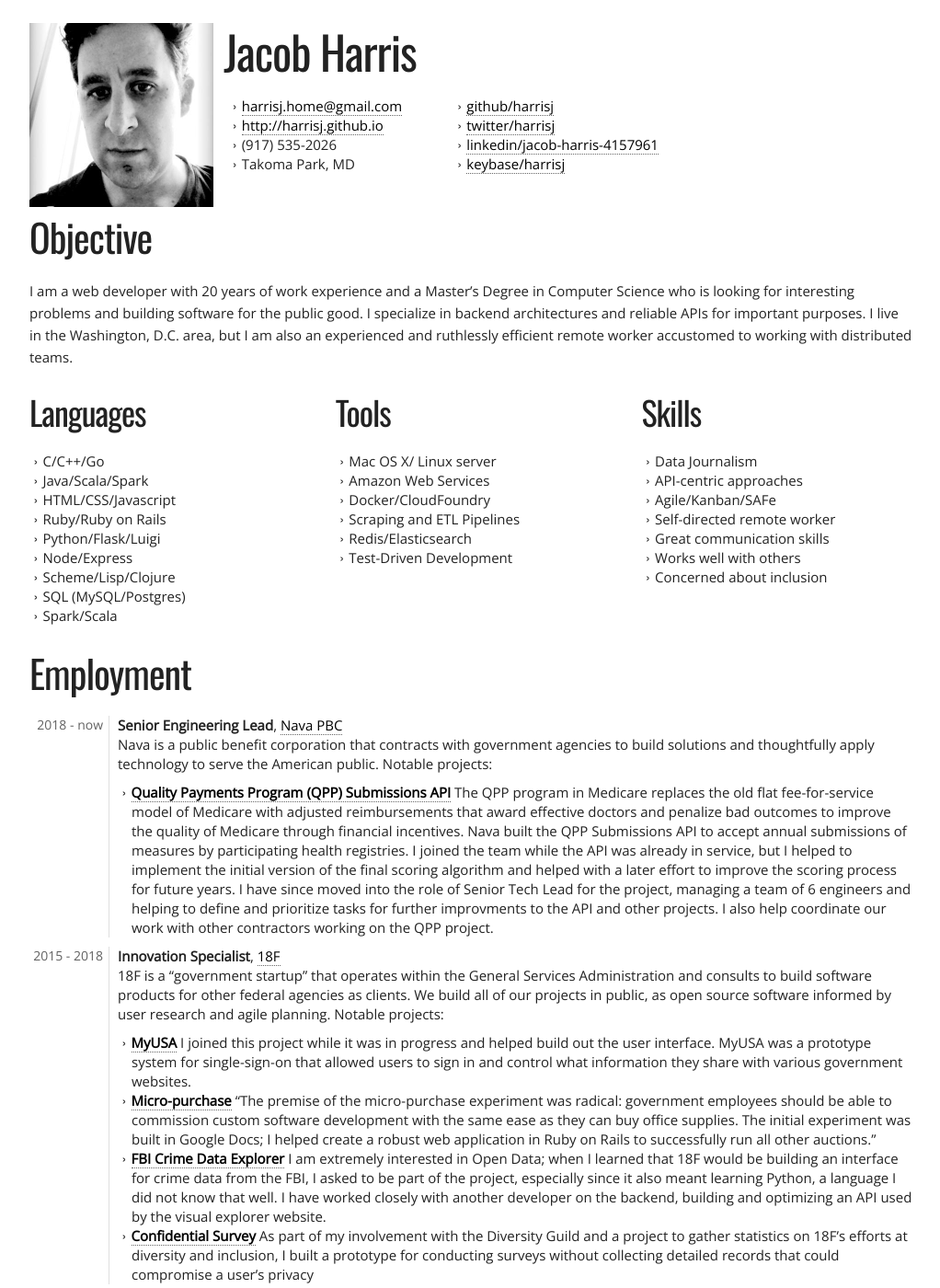
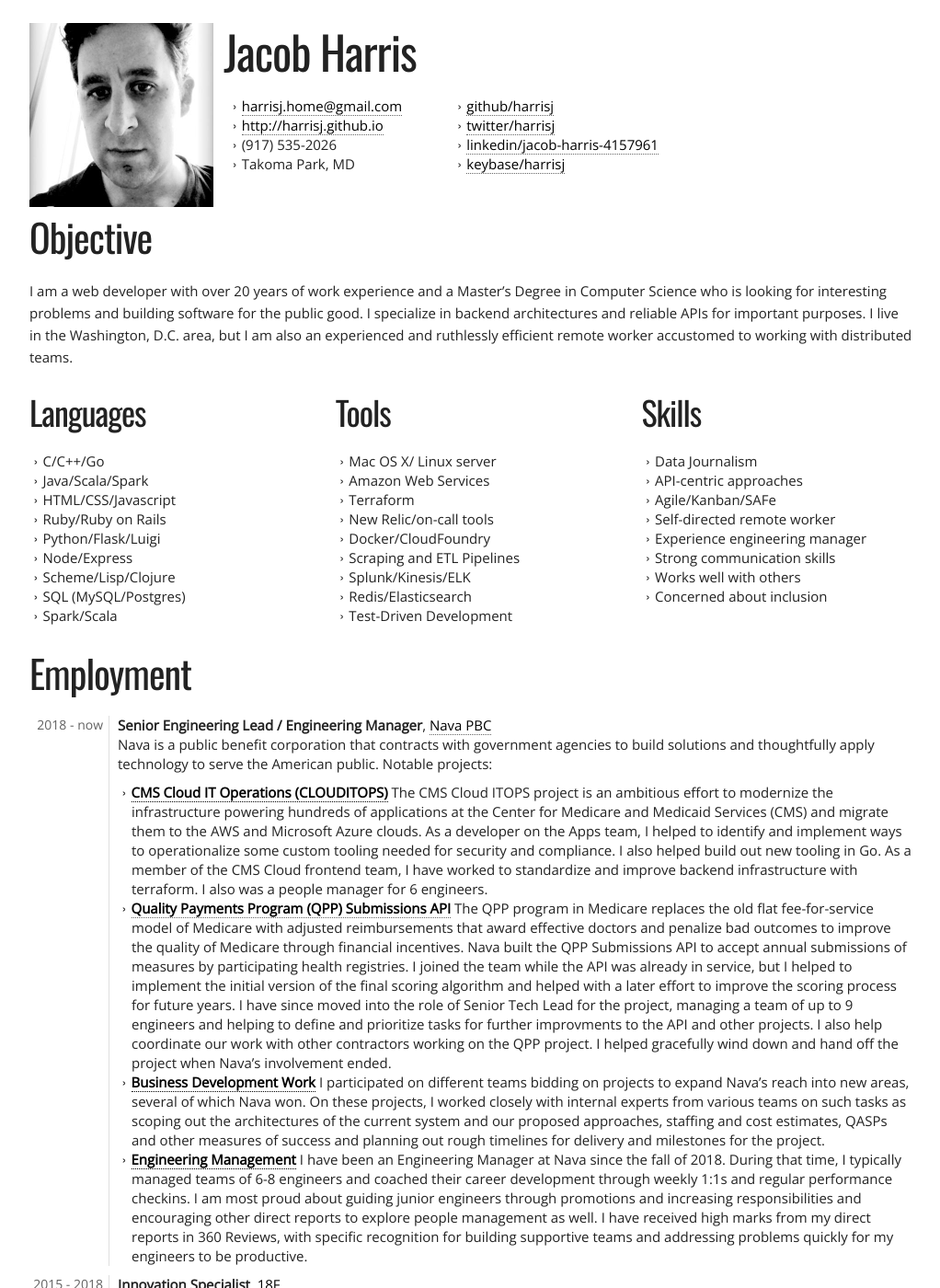
Before and after one commit to harrisj/harrisj.github.io, a Jekyll site: the page built from index.html, in a window 1280 px wide and 1400 px high. Shown: the whole window at 92% size, without its empty margins (128-1150 px from the left). Built offline with Jekyll 4.4.1, drawn with Linux system fonts in a browser that asks for light colours; nearby versions of some CDN libraries.

Commit message:
Updating to reflect some changes since last update

```diff
--- a/_data/cv.yml
+++ b/_data/cv.yml
@@ -11,17 +11,16 @@ personal:
     keybase: harrisj
   fingerprint: 219E C44A EC5B 6425 5A5B 0CB9 22C5 DDCC 45EE 2FBA
 objective: >
-  I am a web developer with 20 years of work experience and a Master’s
-  Degree in Computer Science who is looking for interesting problems
-  and building software for the public good. I specialize in backend
-  architectures and reliable APIs for important purposes. I live in
-  the Washington, D.C. area, but I am also an experienced and
-  ruthlessly efficient remote worker accustomed to working with
-  distributed teams.
+  I am a web developer with over 20 years of work experience and a Master’s
+  Degree in Computer Science who is looking for interesting problems and
+  building software for the public good. I specialize in backend architectures
+  and reliable APIs for important purposes. I live in the Washington, D.C. area,
+  but I am also an experienced and ruthlessly efficient remote worker accustomed
+  to working with distributed teams.
 career:
   - company: Nava PBC
     link: https://www.navapbc.com/
-    title: Senior Engineering Lead
+    title: Senior Engineering Lead / Engineering Manager
     start: 2018
     end: now
     description: >
@@ -29,24 +28,54 @@ career:
       government agencies to build solutions and thoughtfully apply
       technology to serve the American public.
     projects:
+      - title: CMS Cloud IT Operations (CLOUDITOPS)
+        description: >-
+          The CMS Cloud ITOPS project is an ambitious effort to modernize the
+          infrastructure powering hundreds of applications at the Center for
+          Medicare and Medicaid Services (CMS) and migrate them to the AWS and
+          Microsoft Azure clouds. As a developer on the Apps team, I helped to
+          identify and implement ways to operationalize some custom tooling
+          needed for security and compliance. I also helped build out new
+          tooling in Go. As a member of the CMS Cloud frontend team, I have
+          worked to standardize and improve backend infrastructure with
+          terraform. I also was a people manager for 6 engineers.
       - title: Quality Payments Program (QPP) Submissions API
         link: https://qpp.cms.gov/developers
         description: >-
-          The QPP program in Medicare replaces the old flat
-          fee-for-service model of Medicare with adjusted
-          reimbursements that award effective doctors and penalize bad
-          outcomes to improve the quality of Medicare through
-          financial incentives. Nava built the QPP Submissions API to
-          accept annual submissions of measures by participating
-          health registries. I joined the team while the API was
-          already in service, but I helped to implement the initial
-          version of the final scoring algorithm and helped with a
-          later effort to improve the scoring process for future
-          years. I have since moved into the role of Senior Tech Lead
-          for the project, managing a team of 6 engineers and helping
-          to define and prioritize tasks for further improvments to
-          the API and other projects. I also help coordinate our work
-          with other contractors working on the QPP project.
+          The QPP program in Medicare replaces the old flat fee-for-service
+          model of Medicare with adjusted reimbursements that award effective
+          doctors and penalize bad outcomes to improve the quality of Medicare
+          through financial incentives. Nava built the QPP Submissions API to
+          accept annual submissions of measures by participating health
+          registries. I joined the team while the API was already in service,
+          but I helped to implement the initial version of the final scoring
+          algorithm and helped with a later effort to improve the scoring
+          process for future years. I have since moved into the role of Senior
+          Tech Lead for the project, managing a team of up to 9 engineers and
+          helping to define and prioritize tasks for further improvments to the
+          API and other projects. I also help coordinate our work with other
+          contractors working on the QPP project. I helped gracefully wind down
+          and hand off the project when Nava's involvement ended.
+      - title: Business Development Work
+        description: >-
+          I participated on different teams bidding on projects to expand Nava's
+          reach into new areas, several of which Nava won. On these projects, I
+          worked closely with internal experts from various teams on such tasks
+          as scoping out the architectures of the current system and our
+          proposed approaches, staffing and cost estimates, QASPs and other
+          measures of success and planning out rough timelines for delivery and
+          milestones for the project.
+      - title: Engineering Management
+        description: >-
+          I have been an Engineering Manager at Nava since the fall of 2018.
+          During that time, I typically managed teams of 6-8 engineers and
+          coached their career development through weekly 1:1s and regular
+          performance checkins. I am most proud about guiding junior engineers
+          through promotions and increasing responsibilities and encouraging
+          other direct reports to explore people management as well. I have
+          received high marks from my direct reports in 360 Reviews, with
+          specific recognition for building supportive teams and addressing
+          problems quickly for my engineers to be productive.
   - company: 18F
     link: https://18f.gsa.gov/
     title: Innovation Specialist
@@ -179,8 +208,11 @@ skills:
   tools:
     - Mac OS X/ Linux server
     - Amazon Web Services
+    - Terraform
+    - New Relic/on-call tools
     - Docker/CloudFoundry
     - Scraping and ETL Pipelines
+    - Splunk/Kinesis/ELK
     - Redis/Elasticsearch
     - Test-Driven Development
   creative:
@@ -188,7 +220,8 @@ skills:
     - API-centric approaches
     - Agile/Kanban/SAFe
     - Self-directed remote worker
-    - Great communication skills
+    - Experience engineering manager
+    - Strong communication skills
     - Works well with others
     - Concerned about inclusion
 writing:
```
